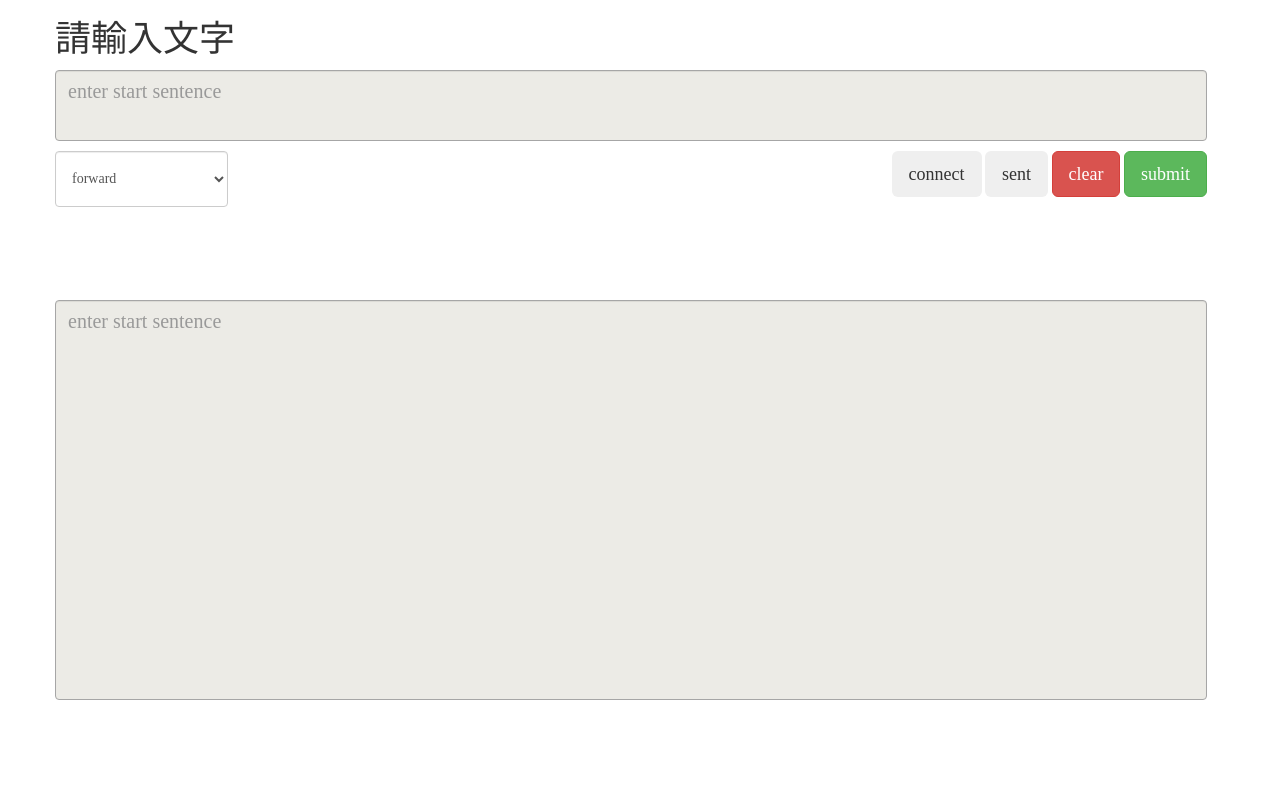
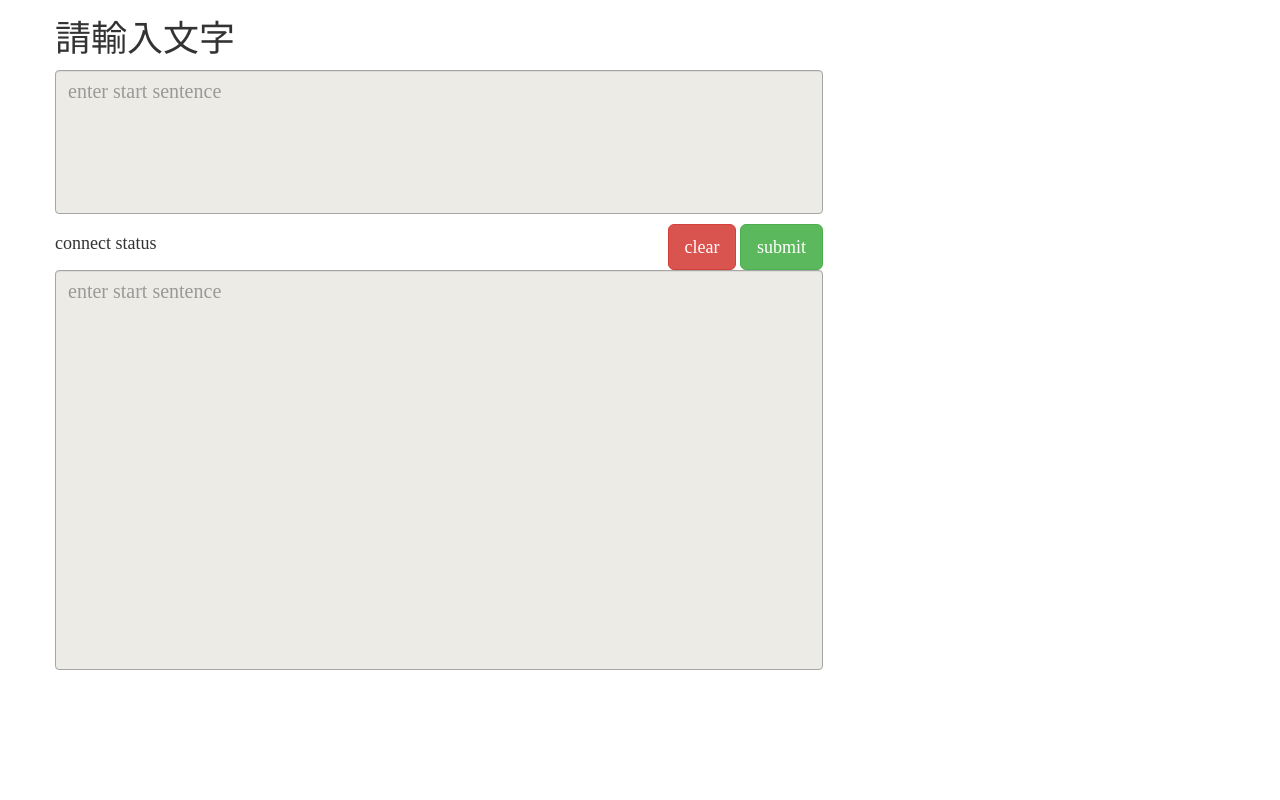
Before and after one commit to GoodWeather0322/Model_Demo, a Flask app: page /newsgen/ in a window 1280 px wide. Run offline with Flask 2, Linux system fonts and the light colour scheme; parts of the project's set-up code (start-up, migrations or seed data) failed here and were passed over; some libraries are stand-ins or nearby versions.

Commit message:
finish newsgen socket function

```diff
--- a/models/newsgenerate/news_gen.py
+++ b/models/newsgenerate/news_gen.py
@@ -27,22 +27,28 @@ def submit():
 
     return jsonify(result=source_text+'123123', select='select', now_time='now_time')
 
-@socketio.on('send_message')
+@socketio.on('session_connect', namespace='/newsgen')
+def message_recieved(data):
+    now_time = time.strftime("%Y-%m-%d %H:%M:%S", time.localtime())
+    #print('*******connect establish', now_time)
+    emit('status', {'msg': 'connect establish: '+now_time})
+
+@socketio.on('send_message', namespace='/newsgen')
 def message_recieved(data):
     now_time = time.strftime("%Y-%m-%d %H:%M:%S", time.localtime())
     print(now_time)
-    print('data', data)
-    # emit('message', {'msg': data['text']})
-    test()
+    sent = data['text']
+    emit('message', {'msg': sent})
 
-@socketio.on('joined')
-def message_recieved(data):
-    now_time = time.strftime("%Y-%m-%d %H:%M:%S", time.localtime())
-    print(now_time)
-    print('data', data)
+print('='*30)
+print('start load gpt2 model')
+print('='*30)
 
-def test():
-    for i in range(10):
-        emit('message', {'msg': str(i)})
-        print(str(i))
-        time.sleep(0.5)
+# from transformers import BertTokenizerFast
+# from transformers import GPT2Tokenizer, GPT2LMHeadModel
+
+# bert_tokenizer = BertTokenizerFast.from_pretrained('bert-base-chinese')
+# gpt_tokenizer = GPT2Tokenizer.from_pretrained('gpt2-medium')
+
+# model = GPT2LMHeadModel.from_pretrained('gpt2-medium')
+# model.resize_token_embeddings(bert_tokenizer.vocab_size)
--- a/models/newsgenerate/templates/newsgen_index.html
+++ b/models/newsgenerate/templates/newsgen_index.html
@@ -8,32 +8,57 @@
     {{ super() }}
     <script type="text/javascript" src="//code.jquery.com/jquery-1.4.2.min.js"></script>
     <script type="text/javascript" src="//cdnjs.cloudflare.com/ajax/libs/socket.io/1.3.6/socket.io.min.js"></script>
+    <script type="text/javascript" charset="utf-8">
 
+        var socket;
+        $(document).ready(function(){
+            socket = io.connect('http://' + document.domain + ':' + location.port + '/newsgen');
+            socket.on('connect', function() {
+                socket.emit('session_connect', {});
+            });
+            socket.on('status', function(data) {
+                $('#connect_status').text(data.msg);
+                //console.log("123:" + data.msg)
+            });
+            socket.on('message', function(data) {
+                $('#resultgen').val($('#resultgen').val() + data.msg + '\n')
+            });
+            $("#submitform").submit(function(ev) {
+                ev.preventDefault();
+
+                var text = $("#submitsummary").val();
+                //alert(text)
+                socket.emit('send_message', {'text':text});
+            });
+
+        });
+    </script>
 {% endblock %}
 
 {% block title %}新聞文章生成器{% endblock %}
 
 {% block content %}
 <div class="container">
-    <div class="row" style="width:90vw; height:100vh; font-family:Microsoft JhengHei">
-        <form id="submitform" name="submitform" method="post" style="height:35%;">
+    <div class="row" style="width:60vw; height:100vh; font-family:Microsoft JhengHei">
+        <form id="submitform" name="submitform" method="post" style="height:30%;">
             <h1>請輸入文字</h1>
             <p></p>
-            <textarea class="form-control" style="font-family:Microsoft JhengHei;border:1px solid #a6a6a6;
+            <textarea class="form-control" style="height:60%; font-family:Microsoft JhengHei;border:1px solid #a6a6a6;
             background-color:#e7e5dfc4;resize:none;font-size:20px" size="700" warp="hard" placeholder="enter start sentence" maxlength="700" id="submitsummary" name="submitsummary" type="text"></textarea>
 
             <p></p>
-            <div style="float:right;">
-                <input class="btn btn-yellow btn-lg" type="button" value="connect" onclick="javascript:connectSoc();">
-                <input class="btn btn-yellow btn-lg" type="button" value="sent" onclick="javascript:sendSoc();">
-                <input class="btn btn-danger btn-lg" type="button" value="clear" onclick="javascript:eraseText();">
-                <input class="btn btn-success btn-lg" type="submit" value="submit">
+            <div>
+                <h4 id="connect_status" name="connect_status" style="float:left;">connect status</h4>
+                <div style="float:right;">
+                    <input class="btn btn-danger btn-lg" type="button" value="clear" onclick="javascript:eraseText();">
+                    <input class="btn btn-success btn-lg" type="submit" value="submit">
+                </div>
             </div>
-            <select class="form-control" id="options" name="options" style="height:20%; width:15%;">
+            <!-- <select class="form-control" id="options" name="options" style="height:20%; width:15%;">
                 <option value="forward">forward</option>
                 <option value="backward">backward</option>
                 <option value="best">best</option>
-            </select>
+            </select> -->
         </form>
         <textarea readonly="readonly" class="form-control" style="height:50%;font-family:Microsoft JhengHei;border:1px solid #a6a6a6;
             background-color:#e7e5dfc4;resize:none;font-size:20px" size="700" warp="hard" placeholder="enter start sentence" maxlength="700" id="resultgen" name="resultgen" type="text"></textarea>
@@ -54,8 +79,8 @@
         $('#resultgen').val(data.result);
     }
 
-    $("#submitform").submit(function(ev) {
-        ev.preventDefault();
+    //$("#submitform").submit(function(ev) {
+    //    ev.preventDefault();
 
         //var text = document.getElementById("submitsummary").value
 
@@ -68,44 +93,27 @@
         //alert(text);
         //$("#resultgen").val(text);
         //alert({{ url_for('.submit')|tojson }});
-        $.ajax({
-            method: 'POST',
-            url: {{ url_for('.submit')|tojson }},
-            data: $("#submitsummary").serialize(),
-            success: function(data){
-                $('#resultgen').val(data.result);
-            },
-            error: function(xhr){
-                $('#resultgen').val(xhr.statusText);
-            }
-            });
 
-    });
-    var socket;
+        //$.ajax({
+        //    method: 'POST',
+        //    url: {{ url_for('.submit')|tojson }},
+        //    data: $("#submitsummary").serialize(),
+        //    success: function(data){
+        //        $('#resultgen').val(data.result);
+        //    },
+        //    error: function(xhr){
+        //        $('#resultgen').val(xhr.statusText);
+        //    }
+        //});
 
-    function connectSoc() {
+    //});
 
-        //alert('http://' + document.domain + ':' + location.port)
-        socket = io.connect('http://' + document.domain + ':' + location.port)
-        socket.on('connect', function(msg) {
-            //var address = who.handshake.address;
-            //alert(msg)
-            socket.emit('joined', {'msg':msg});
-        });
-        socket.on('message', function(data) {
-            $('#resultgen').val($('#resultgen').val() + data.msg + '\n');
-            //console.log(data.msg)
-        });
-
-
-    }
-
-    function sendSoc(){
-        var text = $("#submitsummary").val();
-        //alert(text)
-
-        socket.emit('send_message', {'text':text});
-    }
+    //function sendSoc(){
+    //    var text = $("#submitsummary").val();
+    //    //alert(text)
+    //
+    //    socket.emit('send_message', {'text':text});
+    //}
 
 
 
--- a/models/wordsegment/templates/wordseg_index.html
+++ b/models/wordsegment/templates/wordseg_index.html
@@ -10,7 +10,7 @@
 
 {% block content %}
 <div class="container">
-    <div class="row" style="width:90vw; height:100vh; font-family:Microsoft JhengHei">
+    <div class="row" style="width:60vw; height:100vh; font-family:Microsoft JhengHei">
         <form id="submitform" name="submitform" action="{{ url_for('.submit') }}" method="post" style="height:80%;">
             <h1>請輸入文字</h1>
             <p></p>
@@ -25,7 +25,7 @@
                 <input class="btn btn-danger btn-lg" type="button" value="clear" onclick="javascript:eraseText();">
                 <input class="btn btn-success btn-lg" type="submit" value="submit" >
             </div>
-            <select class="form-control" id="options" name="options" style="height:10%; width:10%">
+            <select class="form-control" id="options" name="options" style="height:8%; width:10%">
                 <option value="forward">forward</option>
                 <option value="backward">backward</option>
                 <option value="best">best</option>
--- a/models/wordsegment/templates/wordseg_result.html
+++ b/models/wordsegment/templates/wordseg_result.html
@@ -10,7 +10,7 @@
 
 {% block content %}
 <div class="container">
-    <div class="row" style="width:90vw; height:80vh; font-family:Microsoft JhengHei">
+    <div class="row" style="width:60vw; height:80vh; font-family:Microsoft JhengHei">
         <form id=seg-result style="width:100%; height:80%;">
             <h3>option</h3>
             <button class="btn btn-info btn-pin btn-bg5" onclick="return false">
```
